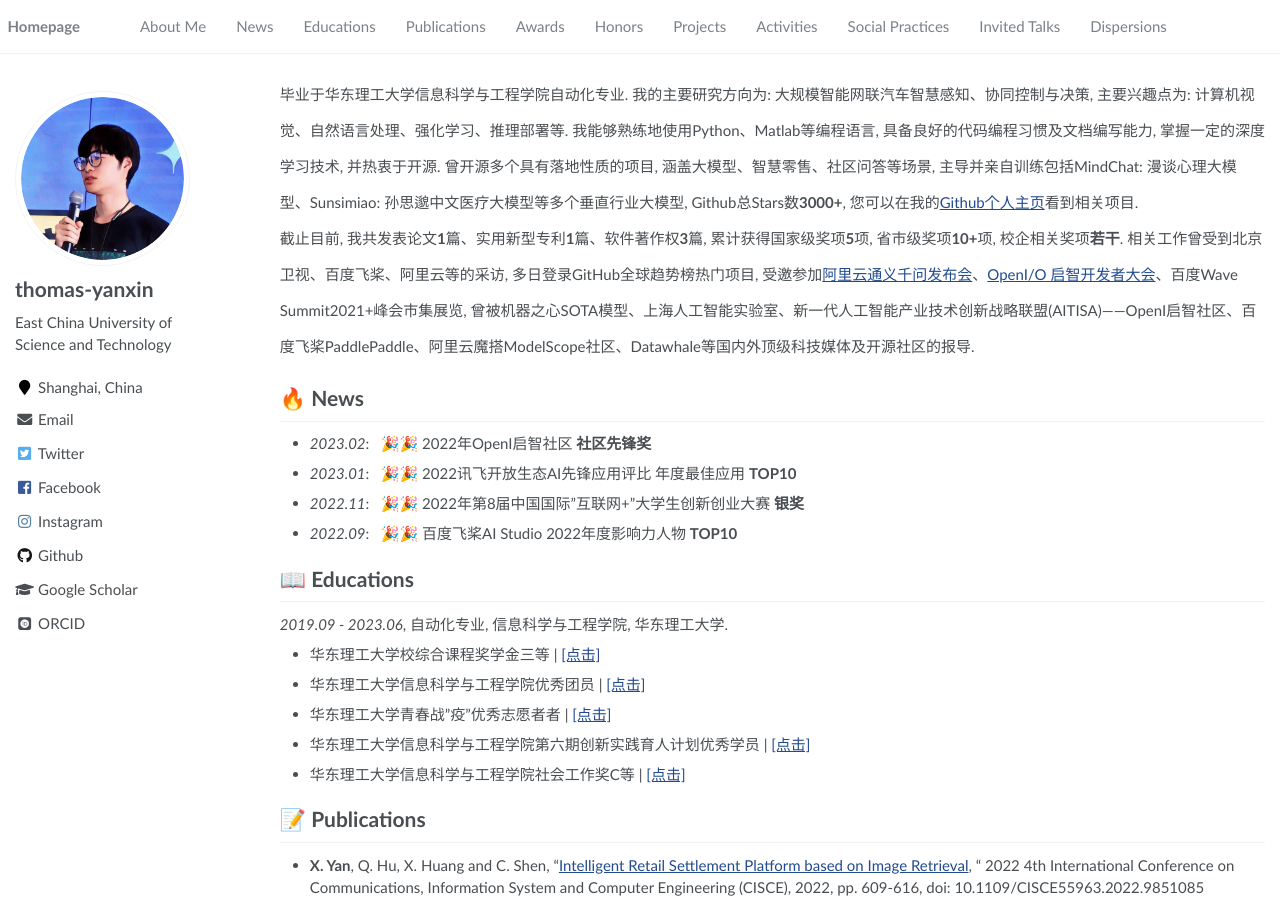
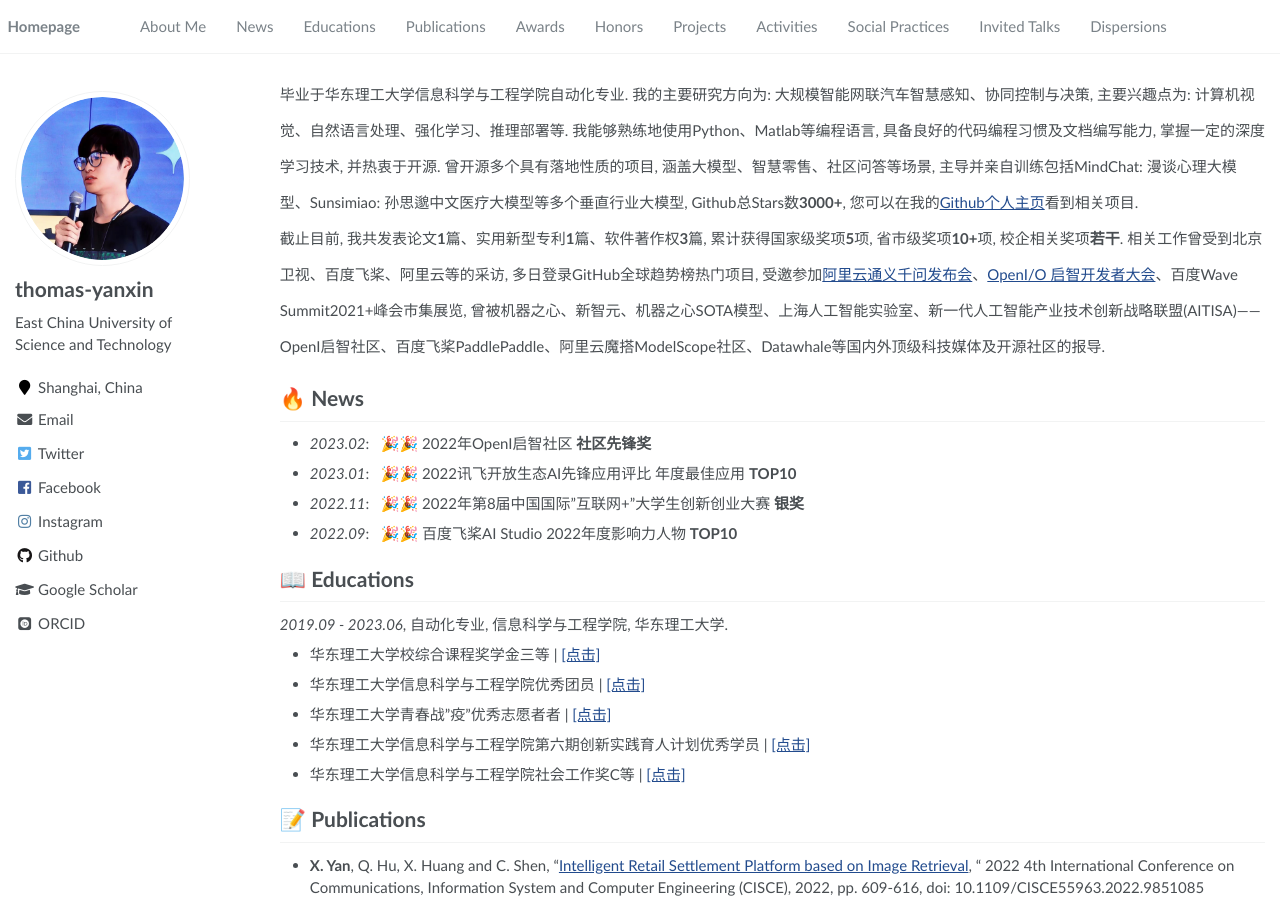
Before and after one commit to thomas-yanxin/thomas-yanxin.github.io, a Jekyll site: the page built from _pages/about.md, in a window 1280 px wide and 900 px high. Built offline with Jekyll 4.4.1, drawn with Linux system fonts in a browser that asks for light colours; some web fonts are replaced.

Commit message:
Update about.md

```diff
--- a/_pages/about.md
+++ b/_pages/about.md
@@ -20,7 +20,7 @@
 <p style="line-height:2.4; ">
 毕业于华东理工大学信息科学与工程学院自动化专业. 我的主要研究方向为: 大规模智能网联汽车智慧感知、协同控制与决策, 主要兴趣点为: 计算机视觉、自然语言处理、强化学习、推理部署等. 我能够熟练地使用Python、Matlab等编程语言, 具备良好的代码编程习惯及文档编写能力, 掌握一定的深度学习技术, 并热衷于开源. 曾开源多个具有落地性质的项目, 涵盖大模型、智慧零售、社区问答等场景, 主导并亲自训练包括MindChat: 漫谈心理大模型、Sunsimiao: 孙思邈中文医疗大模型等多个垂直行业大模型, Github总Stars数<strong>3000+</strong>, 您可以在我的<a href='https://github.com/thomas-yanxin'>Github个人主页</a>看到相关项目.
 <br/>
-截止目前, 我共发表论文<strong>1</strong>篇、实用新型专利<strong>1</strong>篇、软件著作权<strong>3</strong>篇, 累计获得国家级奖项<strong>5</strong>项, 省市级奖项<strong>10+</strong>项, 校企相关奖项<strong>若干</strong>. 相关工作曾受到北京卫视、百度飞桨、阿里云等的采访, 多日登录GitHub全球趋势榜热门项目, 受邀参加<a href='/proof/阿里云邀请函_颜鑫.pdf'>阿里云通义千问发布会</a>、<a href='启智开发者大会邀请函-颜鑫.pdf'>OpenI/O 启智开发者大会</a>、百度Wave Summit2021+峰会市集展览, 曾被机器之心SOTA模型、上海人工智能实验室、新一代人工智能产业技术创新战略联盟(AITISA)——OpenI启智社区、百度飞桨PaddlePaddle、阿里云魔搭ModelScope社区、Datawhale等国内外顶级科技媒体及开源社区的报导.
+截止目前, 我共发表论文<strong>1</strong>篇、实用新型专利<strong>1</strong>篇、软件著作权<strong>3</strong>篇, 累计获得国家级奖项<strong>5</strong>项, 省市级奖项<strong>10+</strong>项, 校企相关奖项<strong>若干</strong>. 相关工作曾受到北京卫视、百度飞桨、阿里云等的采访, 多日登录GitHub全球趋势榜热门项目, 受邀参加<a href='/proof/阿里云邀请函_颜鑫.pdf'>阿里云通义千问发布会</a>、<a href='启智开发者大会邀请函-颜鑫.pdf'>OpenI/O 启智开发者大会</a>、百度Wave Summit2021+峰会市集展览, 曾被机器之心、新智元、机器之心SOTA模型、上海人工智能实验室、新一代人工智能产业技术创新战略联盟(AITISA)——OpenI启智社区、百度飞桨PaddlePaddle、阿里云魔搭ModelScope社区、Datawhale等国内外顶级科技媒体及开源社区的报导.
 </p>
 
 # 🔥 News
```
